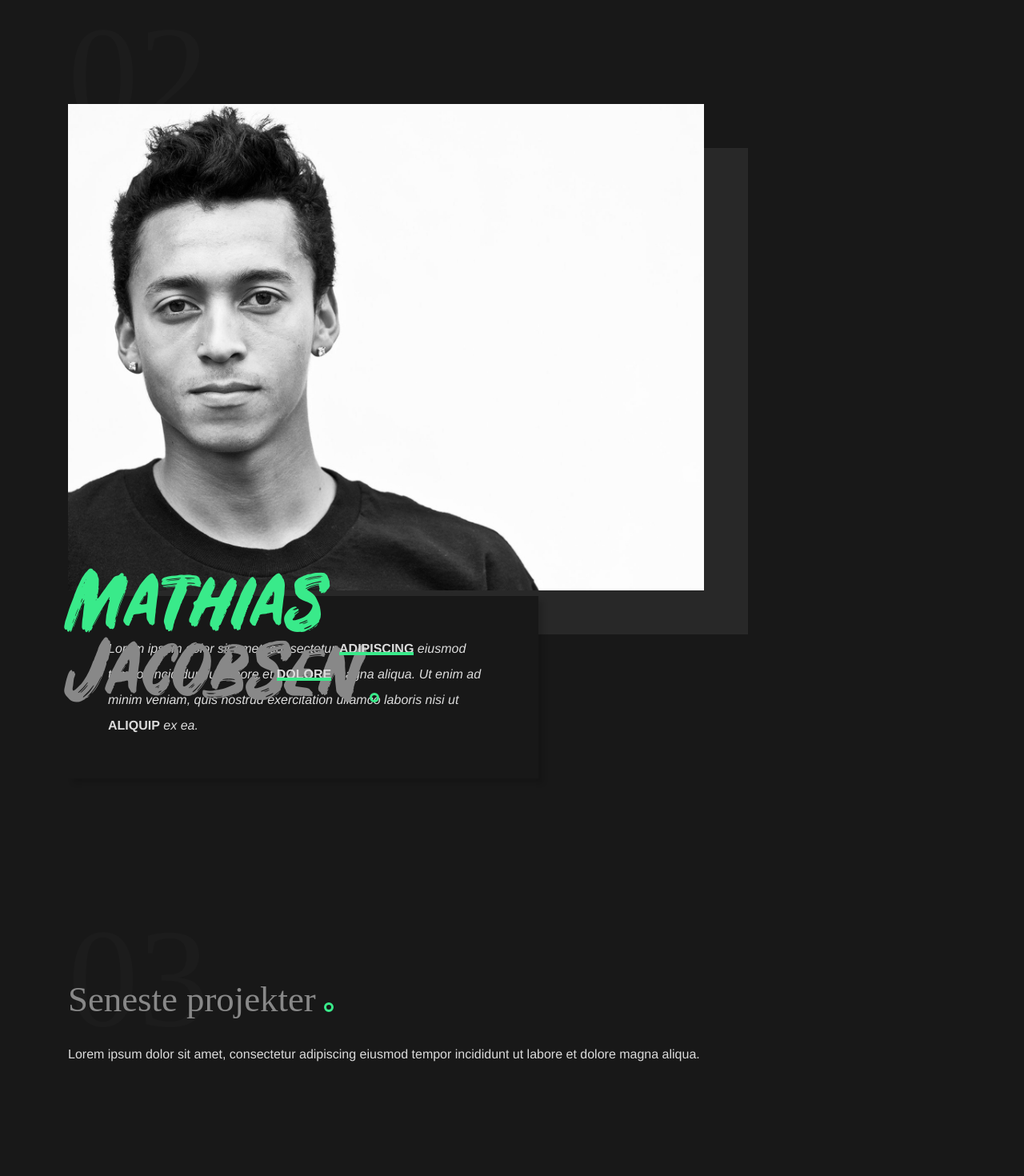
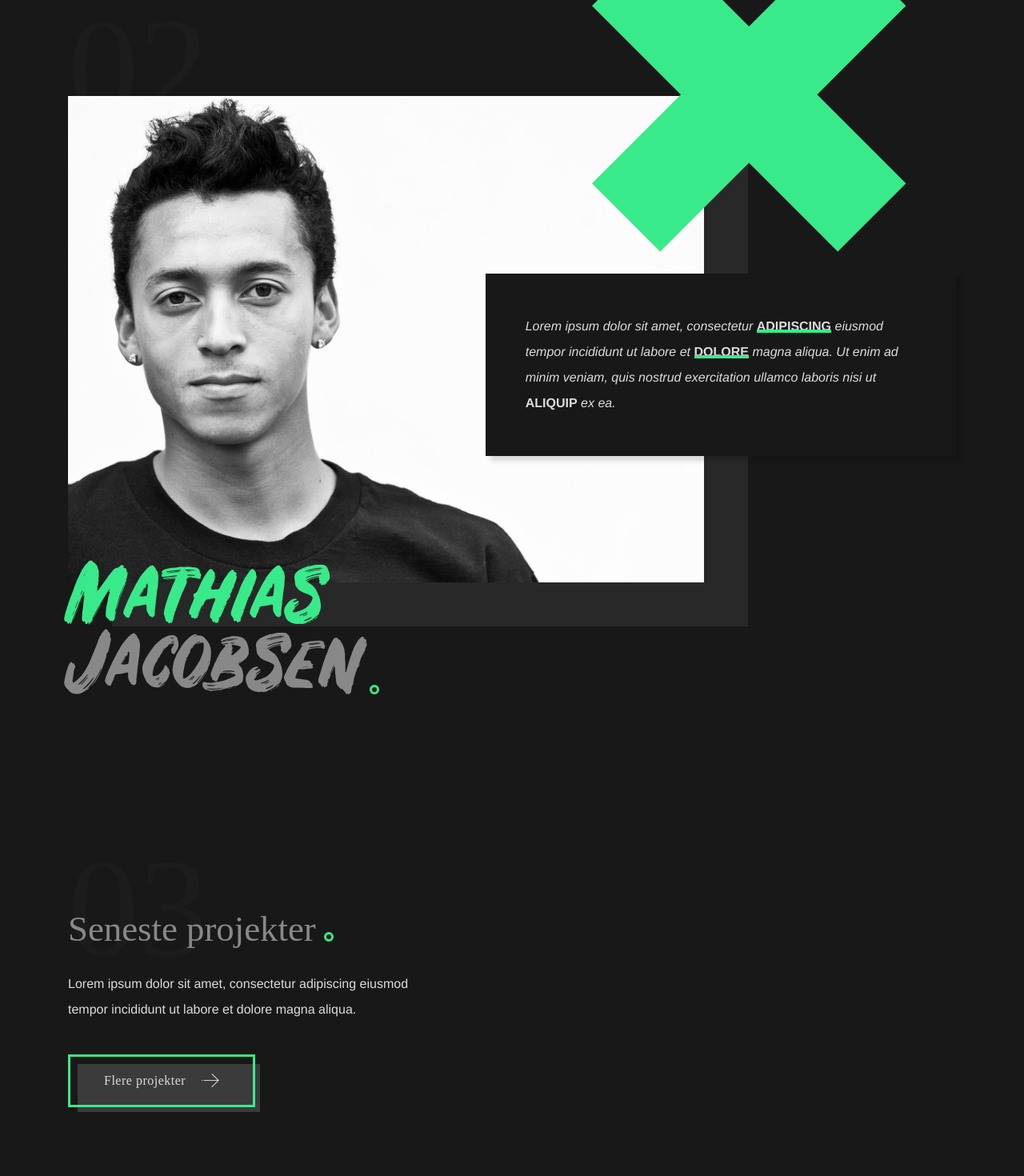
Before and after one commit to Mathias95/boot-port, a Vue app: page / in a window 1280 px wide. Shown: the part 920-2390 px from the top of the page at 80% size. Built offline with nearby package versions, Linux system fonts and the light colour scheme; a web font is replaced by a local one.

Commit message:
style fixes

```diff
--- a/src/assets/scss/2-base/_thypography.scss
+++ b/src/assets/scss/2-base/_thypography.scss
@@ -167,7 +167,7 @@
 
 }
 
-@media only screen and (min-width:1200px) {
+@media only screen and (min-width:992px) {
 
     .banner-heading{
         font-size: 7.5rem;
@@ -178,3 +178,7 @@
         font-size: 1.3rem;
     }
 }
+
+@media only screen and (min-width: 1200px){
+
+}
--- a/src/assets/scss/3-components/_footer.scss
+++ b/src/assets/scss/3-components/_footer.scss
@@ -1,4 +1,4 @@
-.contact{
+#contact{
     padding: 9.375rem 0 6.25rem 0;
 }
 
@@ -71,12 +71,11 @@
 
 @media only screen and (min-width:768px) {
 
-    .contact{
+    #contact{
         padding-top: 15.625rem;
     }
 
     .contact-text-wrapper{
-        width: 75%;
         margin-bottom: 3.125rem;
         h2{
             &::before{
@@ -102,3 +101,9 @@
         }
     }
 }
+
+@media only screen and (min-width: 992px){
+    #contact{
+        padding-top: 25rem;
+    }
+}
--- a/src/assets/scss/3-components/_header.scss
+++ b/src/assets/scss/3-components/_header.scss
@@ -1,5 +1,5 @@
 .nav-menu{
-    border-bottom: 0.0625rem solid $subtitle-color;
+    border-bottom: 0.0625rem solid rgba(255, 255, 255, 0.02);
     position: absolute;
     left: 0px;
     top: 0px;
--- a/src/assets/scss/5-templates/_home.scss
+++ b/src/assets/scss/5-templates/_home.scss
@@ -1,4 +1,4 @@
-.profile{
+#profile{
     padding-top: 9.375rem;
 }
 
@@ -13,9 +13,6 @@
         line-height: 0;
         z-index: -1;
         top: -1.25rem;
-    }
-    .green-x{
-        display: none;
     }
     h2{
         position: absolute;
@@ -49,7 +46,7 @@
     max-width: calc(100% - 1.5625rem);
 }
 
-.projects{
+#projects{
     padding-top: 9.375rem;
 }
 
@@ -73,7 +70,7 @@
     display: none;
 }
 
-.skills{
+#skills{
     padding-top: 9.375rem;
 }
 
@@ -151,12 +148,15 @@
     }
 }
 
-.skillset{
-    display: grid;
-    grid-template-columns: repeat(auto-fit, minmax(105px, 1fr));
+.skills-padding{
+    padding: 0 !important;
 }
 
-.skillset-img{
+.skills-bg{
+    background-color: $light-grey-bg;
+}
+
+.skillset-item{
     padding: 1.375rem 1.875rem;
     height: 6.5625rem;
     text-align: center;
@@ -164,12 +164,8 @@
     align-items: center;
     justify-content: center;
     flex-direction: column;
-    background-color: $light-grey-bg;
     box-shadow: rgba(0, 0, 0, 0.15) 0.1875rem 0.1875rem 0.375rem 0px;
     font-family: 'GTMedium';
-    &:nth-child(odd){
-        background-color: $dark-grey-bg;
-    }
     p{
         color: $main-text-color;
         margin: 0.625rem 0 0 0;
@@ -179,9 +175,10 @@
     }
 }
 
+
 @media only screen and (min-width:768px) {
 
-    .profile{
+    #profile{
         padding-top: 15.625rem;
     }
 
@@ -215,7 +212,7 @@
         max-width: calc(100% - 3.4375rem);
     }
 
-    .projects{
+    #projects{
         padding-top: 15.625rem;
     }
 
@@ -225,12 +222,9 @@
                 font-size: 11rem;
             }
         }
-        p{
-            max-width: 75%;
-        }
     }
 
-    .skills{
+    #skills{
         padding-top: 15.625rem;
     }
 
@@ -250,7 +244,7 @@
     .headline-bg-wrapper{
         padding: 1.5625rem 1.25rem;
         &:nth-child(2){
-            padding: 1.5625rem 40px 1.5625rem 1.25rem;
+            padding: 1.5625rem 2.5rem 1.5625rem 1.25rem;
             margin: 0.9375rem 0 1.5625rem 0;
         }
         h2{
@@ -259,6 +253,70 @@
                     height: 0.5rem;
                 }
             }
+        }
+    }
+
+    .skillset-item{
+        height: 167px;
+        p{
+            font-size: 0.7rem;
+            margin-top: 15px;
+        }
+    }
+}
+
+@media only screen and (min-width:992px) {
+
+    #profile{
+        padding-top: 15rem;
+    }
+
+    .profile-text{
+        width: 60%;
+        margin: 0;
+        position: absolute;
+        right: 0px;
+        bottom: 165px;
+    }
+
+    .profile-img-wrapper{
+        position: relative;
+        &::before{
+            content: url(../src/assets/images/green-cross.png);
+            position: absolute;
+            top: -198px;
+            right: -198px;
+
+        }
+    }
+
+    #projects{
+        padding-top: 25rem;
+    }
+
+    #skills{
+        padding-top: 25rem;
+    }
+
+    .skills-wrapper{
+        position: relative;
+        margin-bottom: 11.25rem;
+    }
+
+    .skills-text-wrapper{
+        margin: 0;
+        position: absolute;
+        right: 0px;
+        bottom: 85px;
+        display: inline;
+        max-width: 60%;
+    }
+
+    .headline-bg-wrapper{
+        padding: 1.25rem 1.25rem;
+        &:nth-child(2){
+            padding: 1.25rem 2.5rem 1.25rem 1.25rem;
+            margin: 0.9375rem 0 1.5625rem 0;
         }
     }
 }
@@ -271,17 +329,7 @@
         width: 53%;
     }
 
-    .skills-wrapper{
-        position: relative;
-        margin-bottom: 200px;
-    }
-
     .skills-text-wrapper{
-        margin: 0;
-        position: absolute;
-        right: 0px;
-        bottom: 85px;
-        display: inline;
         max-width: 53%;
     }
 }
--- a/src/views/Home.vue
+++ b/src/views/Home.vue
@@ -1,15 +1,14 @@
 <template>
   <div class="home">
     <main-banner/>
-    <section class="profile">
+    <section id="profile">
       <div class="container">
         <div class="profile-text-wrapper">
           <div class="profile-img-wrapper">
             <div class="bg-frame"></div>
-            <img class="profile-img" src="../assets/images/30015622_maxresdefault.jpg" alt="">
+            <img class="profile-img" src="../assets/images/profile-img.jpg" alt="">
             <h2 class="profile-headline">Mathias <span>Jacobsen</span></h2>
           </div>
-          <img class="green-x" src="" alt="">
           <div class="profile-text">
             <p class="main-text">Lorem ipsum dolor sit amet, consectetur <span class="uppercase-highlight">adipiscing</span> eiusmod tempor incididunt ut labore et <span class="uppercase-highlight">dolore</span> magna aliqua. Ut enim ad minim veniam, quis nostrud exercitation ullamco laboris nisi ut <span class="uppercase-highlight">aliquip</span> ex ea.</p>
           </div>
@@ -17,23 +16,19 @@
       </div>
     </section>
 
-    <section class="projects">
+    <section id="projects">
       <div class="container">
         <div class="row">
-        <div class="col-12 projects-text-wrapper">
+        <div class="col-12 col-md-9 col-lg-6 col-xl-5 projects-text-wrapper">
           <h2 class="headline-dot">Seneste projekter</h2>
           <p class="main-text">Lorem ipsum dolor sit amet, consectetur adipiscing eiusmod tempor incididunt ut labore et dolore magna aliqua.</p>
         </div>
-        <div class="col-12 slider-toggles">
-          <div class="small-line"></div>
-          <button class="slider-btn"><img src="" alt=""></button>
-          <button class="slider-btn"><img src="" alt=""></button>
         </div>
-        </div>
+          <a class="button button-main-btn" href="#">Flere projekter<img src="../assets/images/arrow-right.png" alt=""></a>
       </div>
     </section>
 
-    <section class="skills">
+    <section id="skills">
       <div class="container">
         <div class="skills-wrapper">
           <div class="img-wrapper">
@@ -50,8 +45,13 @@
             <p class="main-text">Lorem ipsum dolor sit amet, consectetur adipiscing elit, sed do eiusmod tempor incididunt ut labore et dolore magna aliqua. Ut enim ad minim veniam.</p>
           </div>
         </div>
-        <div class="skillset">
-          <div class="skillset-img">
+      </div>
+      <div class="container">
+        <div class="row pl-3 pr-3">
+        <div class="col col-12 col-lg-8 mx-auto">
+          <div class="row">
+            <div class="col-4 col-md-3 order-md-1 skills-padding">
+              <div class="skillset-item">
                 <div class="empty-wrapper">
                   <picture>
                     <source media="(min-width: 1200px)" srcset="../assets/images/Vue-Logo.png">
@@ -61,7 +61,9 @@
                   <p>Vue.js</p>
                 </div>
               </div>
-          <div class="skillset-img">
+            </div>
+            <div class="col-4 col-md-3 order-md-2 skills-padding">
+              <div class="skillset-item skills-bg">
                 <div class="empty-wrapper">
                   <picture>
                     <source media="(min-width: 1200px)" srcset="../assets/images/HTML5-logo.png">
@@ -71,7 +73,9 @@
                   <p>Html</p>
                 </div>
               </div>
-          <div class="skillset-img">
+            </div>
+            <div class="col-4 col-md-3 order-md-3 skills-padding">
+            <div class="skillset-item">
               <div class="empty-wrapper">
                 <picture>
                   <source media="(min-width: 1200px)" srcset="../assets/images/Github-Logo.png">
@@ -81,7 +85,9 @@
                 <p>Github</p>
               </div>
             </div>
-          <div class="skillset-img">
+          </div>
+          <div class="col-4 col-md-3 order-md-4 skills-padding">
+            <div class="skillset-item skills-bg">
               <div class="empty-wrapper">
                 <picture>
                   <source media="(min-width: 1200px)" srcset="../assets/images/Xamarin-Logo.png">
@@ -91,7 +97,9 @@
                 <p>Xamarin</p>
               </div>
             </div>
-          <div class="skillset-img">
+          </div>
+          <div class="col-4 col-md-3 order-md-6 skills-padding">
+            <div class="skillset-item">
               <div class="empty-wrapper">
                 <picture>
                   <source media="(min-width: 1200px)" srcset="../assets/images/Wordpress-Logo.png">
@@ -101,7 +109,9 @@
                 <p>Wordpress</p>
               </div>
             </div>
-          <div class="skillset-img">
+          </div>
+          <div class="col-4 col-md-3 order-md-5 skills-padding">
+            <div class="skillset-item skills-bg">
               <div class="empty-wrapper">
                 <picture>
                   <source media="(min-width: 1200px)" srcset="../assets/images/Sass-Logo.png">
@@ -111,7 +121,9 @@
                 <p>Sass</p>
               </div>
             </div>
-          <div class="skillset-img">
+          </div>
+            <div class="col-4 col-md-3 order-md-8 skills-padding">
+            <div class="skillset-item">
               <div class="empty-wrapper">
                 <picture>
                   <source media="(min-width: 1200px)" srcset="../assets/images/Wordpress-Logo.png">
@@ -121,7 +133,9 @@
                 <p>Umbraco</p>
               </div>
             </div>
-          <div class="skillset-img">
+          </div>
+          <div class="col-4 col-md-3 order-md-7 skills-padding">
+            <div class="skillset-item skills-bg">
               <div class="empty-wrapper">
                 <picture>
                   <source media="(min-width: 1200px)" srcset="../assets/images/Bootstrap-Logo.png">
@@ -133,6 +147,9 @@
             </div>
           </div>
         </div>
+      </div>
+    </div>
+      </div>
     <div class="empty-circle-medium"></div>
     </section>
   </div>
@@ -140,11 +157,11 @@
 
 <script>
 // @ is an alias to /src
-import MainBanner from '@/components/MainBanner.vue';
+import MainBanner from "@/components/MainBanner.vue";
 export default {
-  name: 'home',
+  name: "home",
   components: {
     MainBanner
   }
-}
+};
 </script>
```
Also changed, not shown: src/components/MainFooter.vue (+12 -6 lines), src/assets/images/green-cross.png (added), src/assets/images/profile-img.jpg (renamed from src/assets/images/30015622_maxresdefault.jpg). Lines whose indentation alone changed are shown as unchanged.
